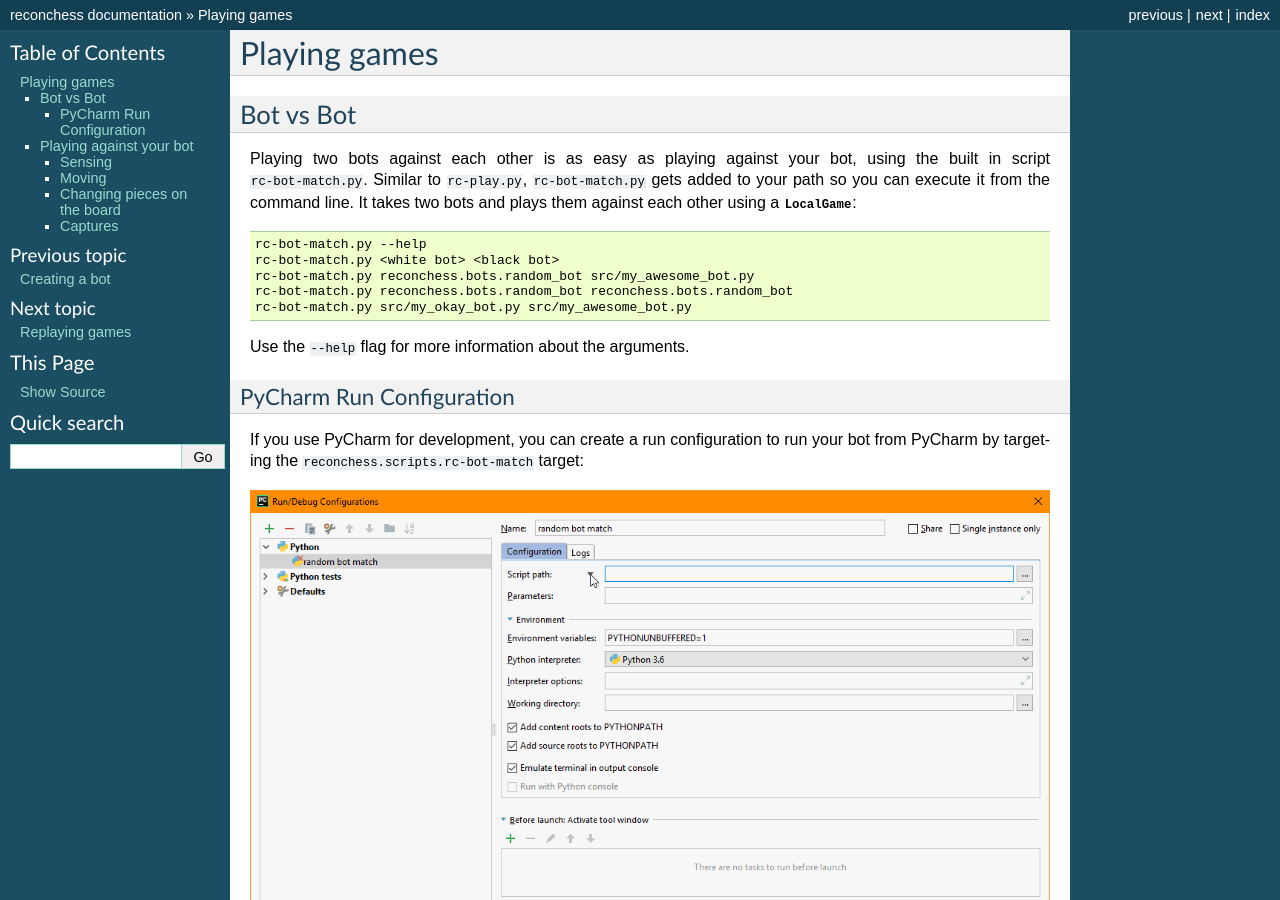
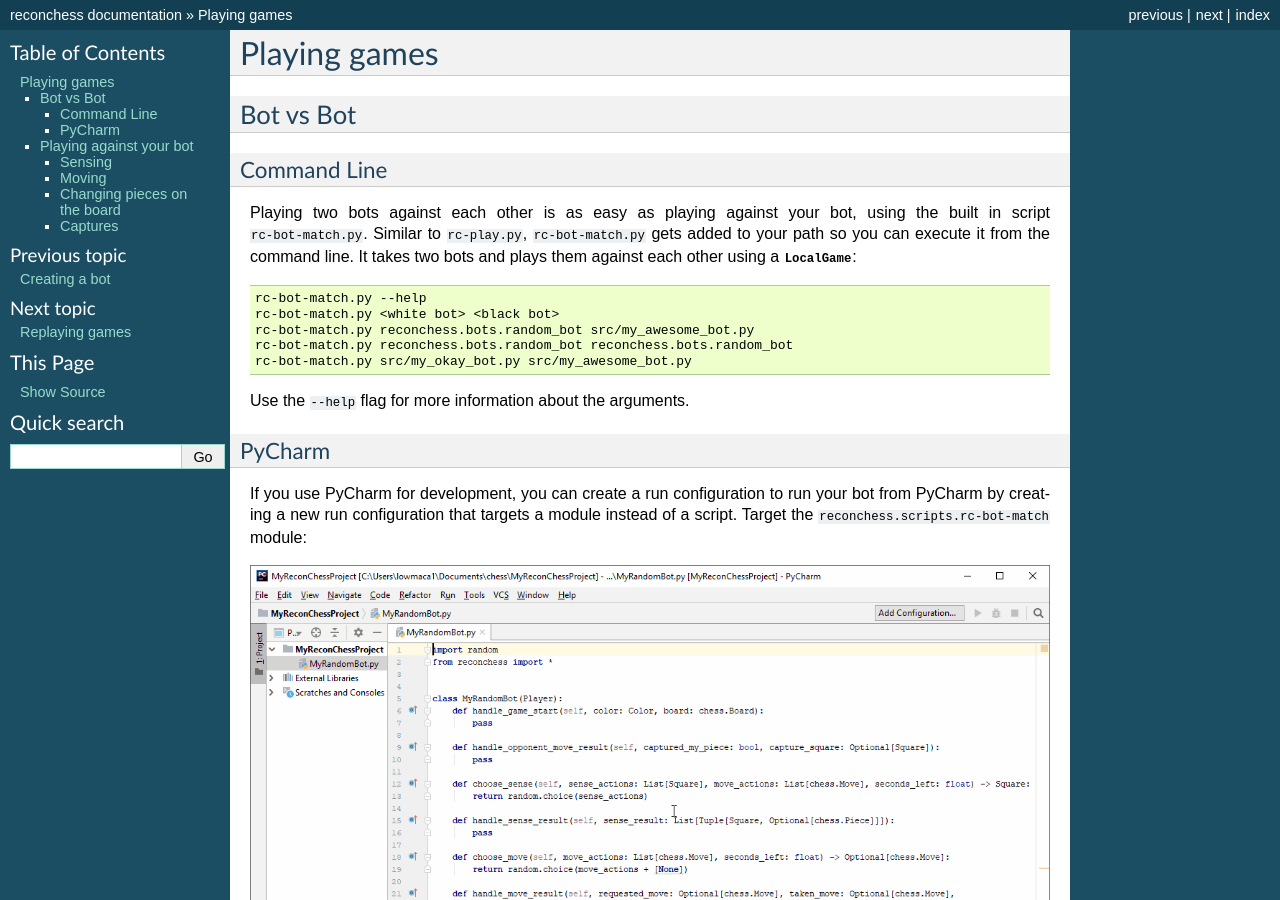
Before and after one commit to reconnaissanceblindchess/reconchess, a Sphinx documentation site: the page built from docs/source/bot_play.rst, in a window 1280 px wide and 900 px high. Built offline with Sphinx 7.4.7, drawn with Linux system fonts in a browser that asks for light colours.

Commit message:
Updating pycharm run config gif to show reconchess instead of rbmc

```diff
--- a/docs/source/bot_debug.rst
+++ b/docs/source/bot_debug.rst
@@ -5,7 +5,7 @@
 ----------------------
 
 You can create a run configuration to run your bot from PyCharm by targeting one of the scripts provided for running
-bots, like :code:`reconchess.scripts.rc-bot-match` or :code:`reconchess.scripts.rc-play`:
+bots, like :code:`reconchess.scripts.rc-bot-match` or :code:`reconchess.scripts.rc-play`, as a module:
 
 .. image:: _static/pycharm_bot_match_config.gif
     :target: _static/pycharm_bot_match_config.gif
--- a/docs/source/bot_play.rst
+++ b/docs/source/bot_play.rst
@@ -3,6 +3,9 @@
 
 Bot vs Bot
 ----------
+
+Command Line
+^^^^^^^^^^^^
 
 Playing two bots against each other is as easy as playing against your bot, using the built in script :code:`rc-bot-match.py`.
 Similar to :code:`rc-play.py`, :code:`rc-bot-match.py` gets added to your path so you can execute it from the command line.
@@ -18,11 +21,12 @@
 
 Use the :code:`--help` flag for more information about the arguments.
 
-PyCharm Run Configuration
-^^^^^^^^^^^^^^^^^^^^^^^^^
+PyCharm
+^^^^^^^
 
-If you use PyCharm for development, you can create a run configuration to run your bot from PyCharm by targeting
-the :code:`reconchess.scripts.rc-bot-match` target:
+If you use PyCharm for development, you can create a run configuration to run your bot from PyCharm by
+creating a new run configuration that targets a module instead of a script. Target the
+:code:`reconchess.scripts.rc-bot-match` module:
 
 .. image:: _static/pycharm_bot_match_config.gif
     :target: _static/pycharm_bot_match_config.gif
```
Also changed, not shown: docs/source/_static/pycharm_bot_match_config.gif.
